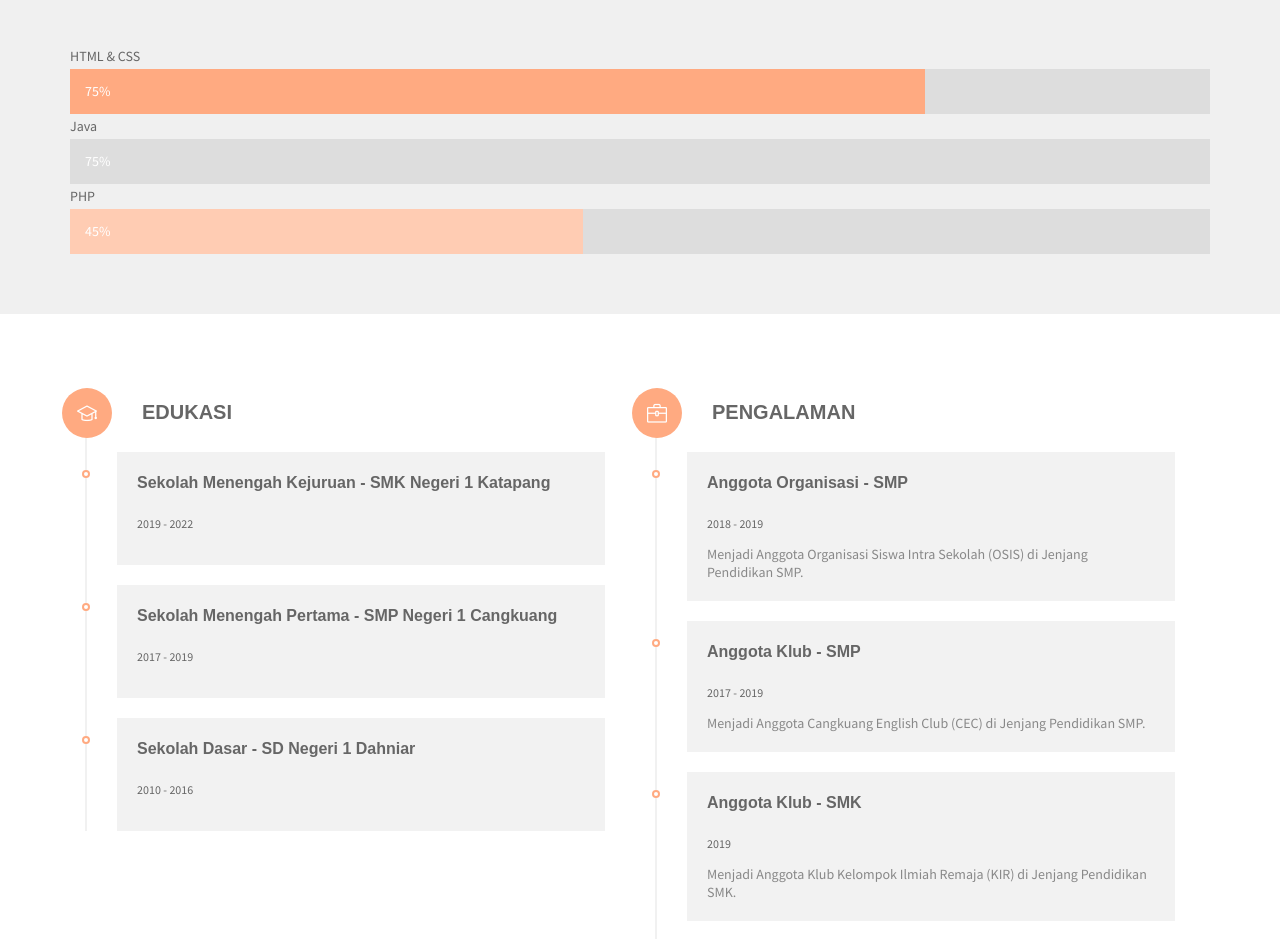
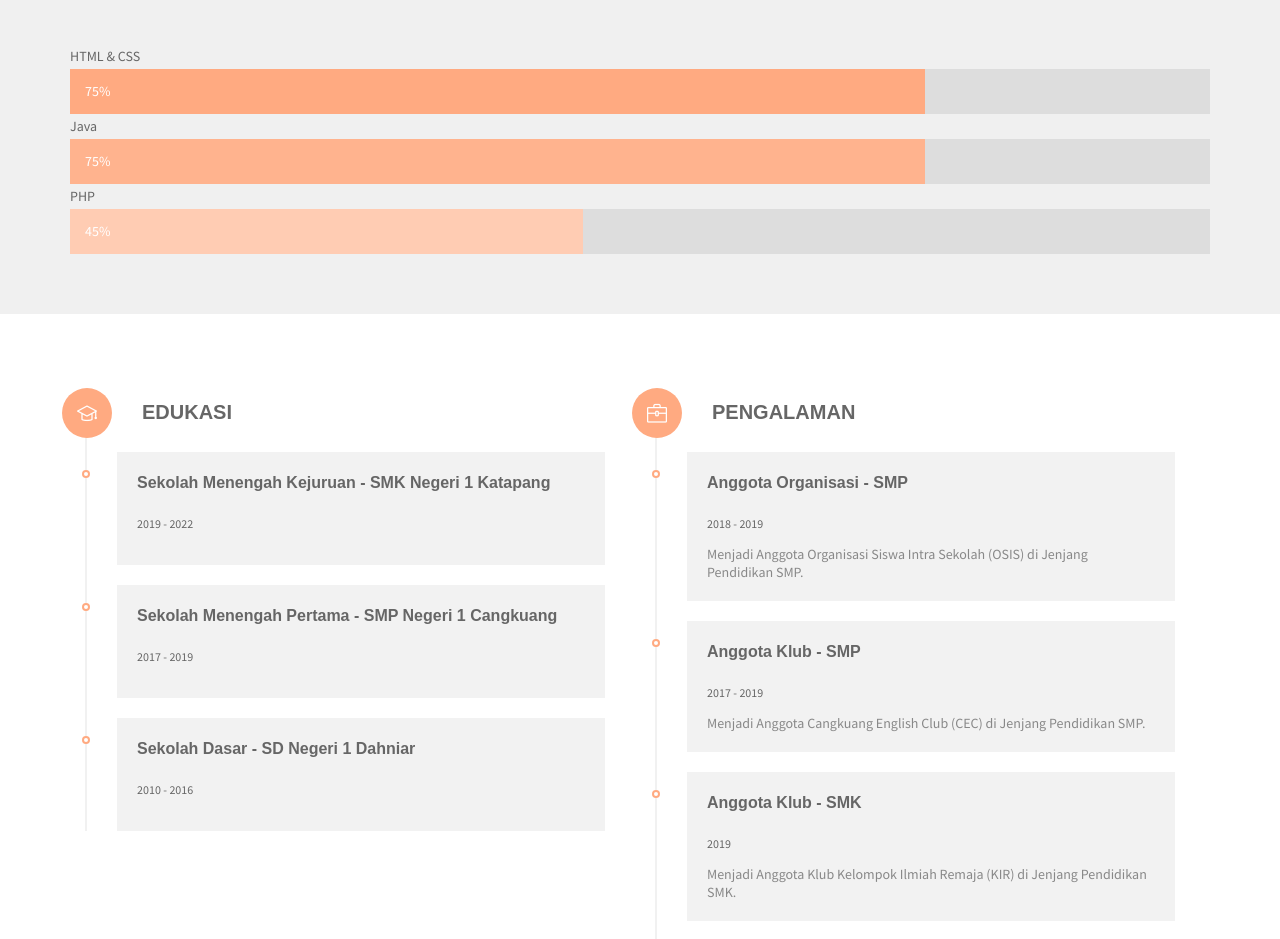
Before and after one commit to rizqims/rizqims.github.io, a plain HTML site: page index.html in a window 1280 px wide. Shown: the part 1420-2359 px from the top of the page. Drawn offline with Linux system fonts and the light colour scheme; files whose address does not match are found by name.

Commit message:
update bug on java skills bar

```diff
--- a/assets/css/main.css
+++ b/assets/css/main.css
@@ -1182,6 +1182,12 @@ a:not([href]):not([tabindex]):hover {
   background-color: #ffaa81;
 }
 
+/* Blue */
+.java {
+  width: 75%;
+  background-color: #ffb38e;
+}
+
 /* Red */
 .php {
   width: 45%;
```
